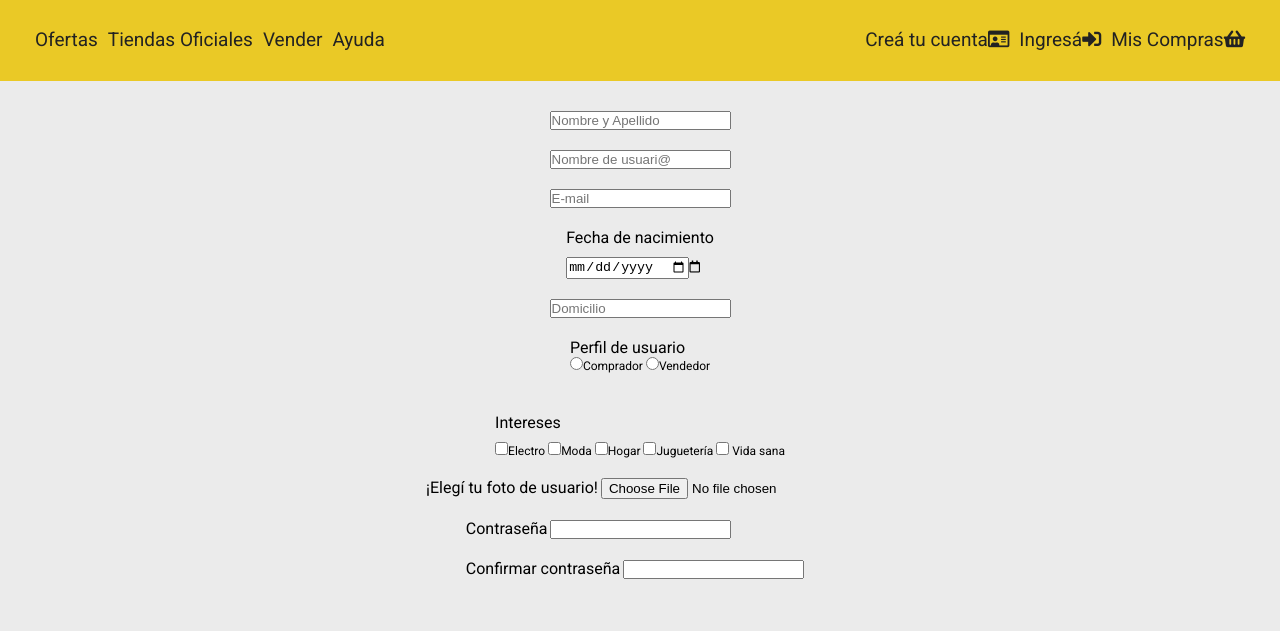
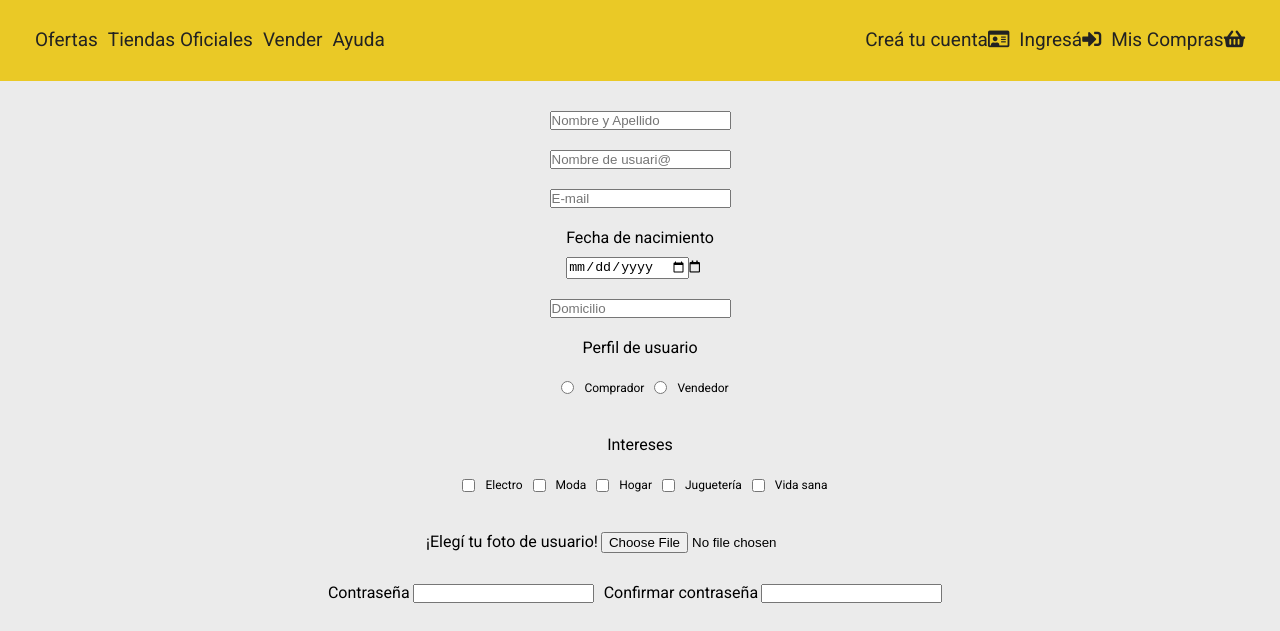
Before and after one commit to jmanuelpereyra/introHTML, a website: page views/register.html in a window 1280 px wide. Shown: the part 125-756 px from the top of the page. Drawn offline with Linux system fonts and the light colour scheme; files that its build step writes are made by us from their sources.

Commit message:
agregue unos cambios

```diff
--- a/public/css/register.css
+++ b/public/css/register.css
@@ -76,23 +76,40 @@ main section form div {
 .intereses input {
   margin-top: 10px;
 }
-.intereses-title {
-  align-self: center;
-}
 .date input {
   margin-top: 10px;
 }
-/* .radio {
+.perfil {
+  display: flex;
+  flex-direction: column;
+  align-items: center;
+}
+.radio {
   display: flex;
   align-items: center;
-  justify-content: flex-start;
   margin-top: 10px;
+}
+.radio input {
+  margin: 0 10px;
+}
+.intereses {
+  display: flex;
+  flex-direction: column;
+  align-items: center;
+}
+.checkbox {
+  display: flex;
+  align-items: flex-end;
+  margin-top: 10px;
+}
+.checkbox input {
+  margin: 0 10px;
 }
 .contrasenia {
   display: flex;
   flex-wrap: wrap;
   margin-top: 10px;
-} */
+}
 .contrasenia input {
   margin-right: 10px;
 }
--- a/views/register.html
+++ b/views/register.html
@@ -103,12 +103,14 @@
           </div>
         </div>
           <div class="intereses">
-            <label for="intereses" class= "intereses-title">Intereses</label> <br>
+            <label for="intereses">Intereses</label> <br>
+            <div class="checkbox">
               <input type="checkbox" name="intereses" id="intereses" value="electro" />Electro
               <input type="checkbox" name="intereses" id="intereses" value="moda" />Moda
               <input type="checkbox" name="intereses" id="intereses" value="hogar" />Hogar
               <input type="checkbox" name="intereses" id="intereses" value="jugueteria" />Juguetería
               <input type="checkbox" name="intereses" id="intereses" value="vidasana" /> Vida sana
+            </div>
         </div>
           <div class="foto">
               <label for="fotodeusuario">¡Elegí tu foto de usuario!</label>
```
Lines whose indentation alone changed are shown as unchanged.
